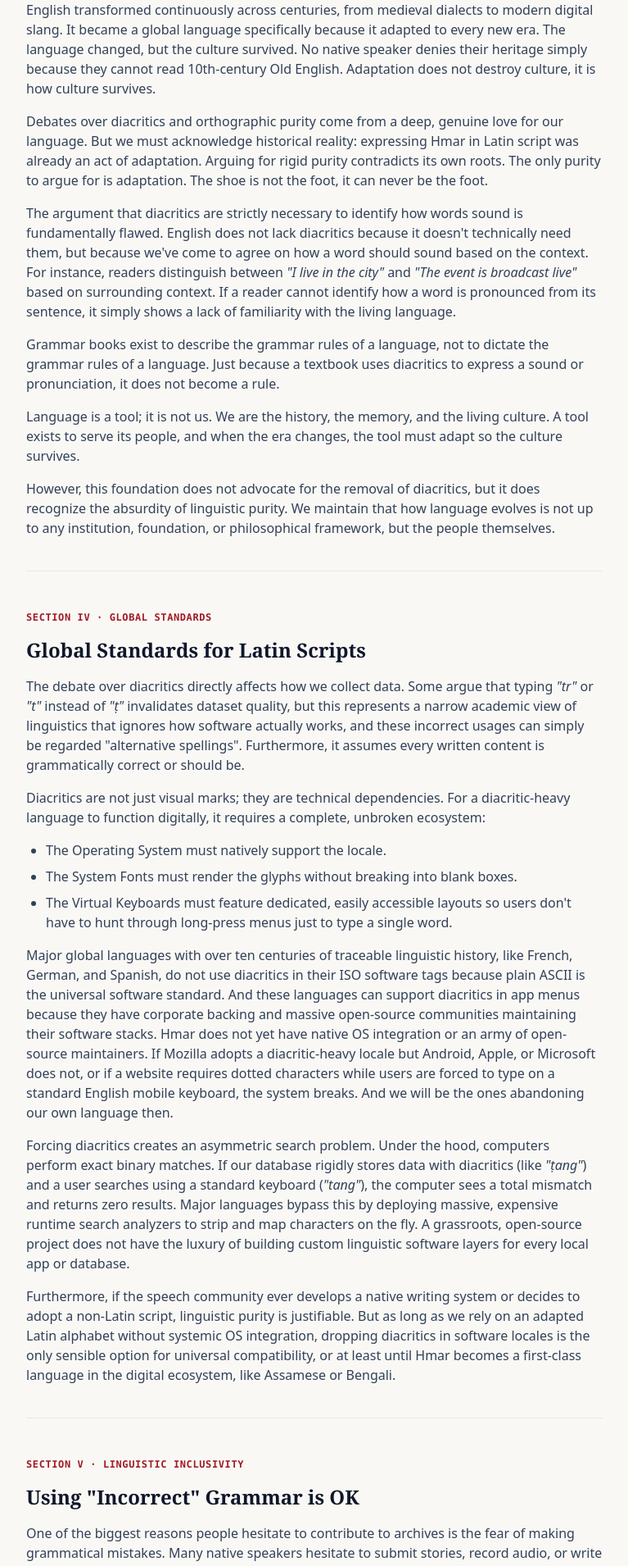
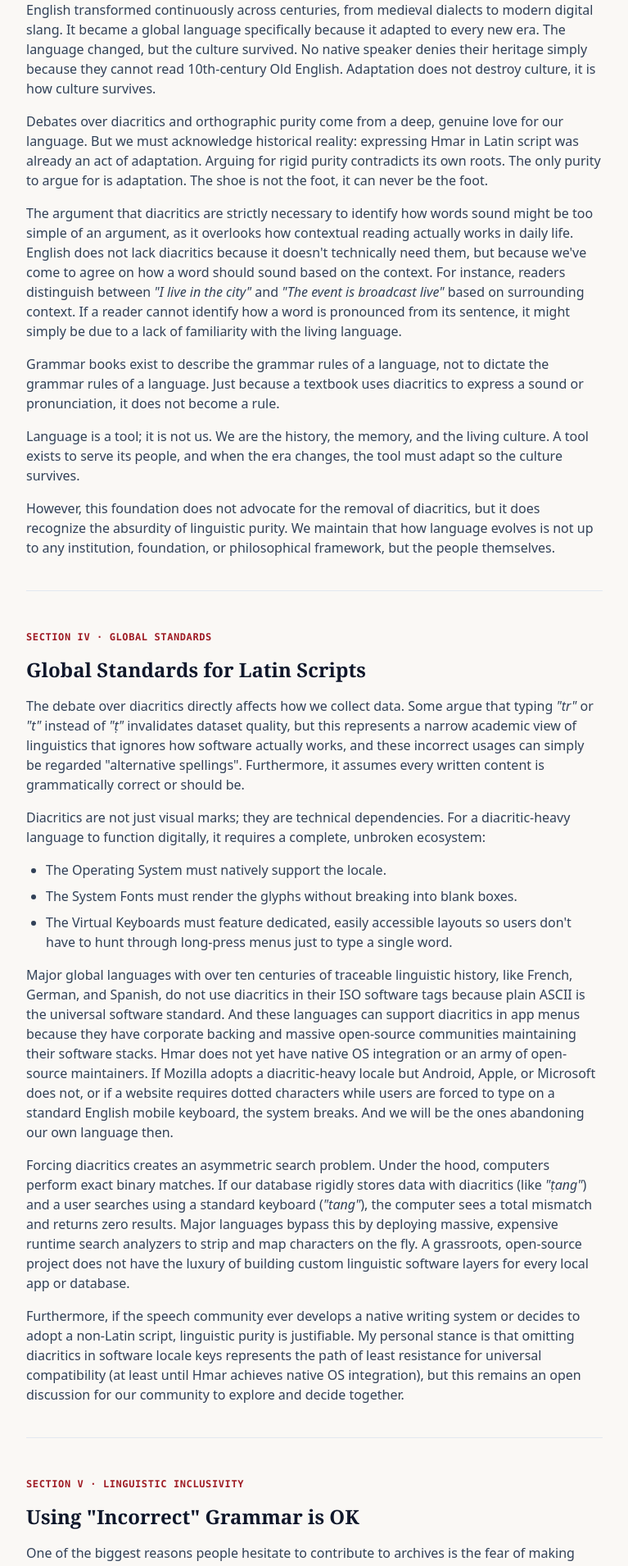
Before and after one commit to hmar-heritage-org/home, a Next.js app: page /philosophy in a window 1280 px wide. Shown: the part 1600-3510 px from the top of the page at 82% size, without its empty margins (256-1023 px from the left). Built offline with nearby package versions, Linux system fonts and the light colour scheme.

Commit message:
docs(standards,philosophy,home): refine tone preambles, grant readiness context, and diacritics stance

```diff
--- a/public/index.md
+++ b/public/index.md
@@ -43,6 +43,8 @@ Regardless, I should clarify that this is not something we are merely *trying* t
 
 Especially when you consider there are so many scholars and academics within the community far better fitted for this. Maybe they know something I don't, and these issues are things they are working on in secret, in which case, this would be really embarrassing for me. But I think that is unlikely, and I can explain why in detail, but it'll just take up space here so maybe I'll address that in my blog some other time.
 
+I created this website not necessarily as a declaration, although it helps a bit, but due to grants and funding. So it's important that we look as prestigious as possible, although the addition of this might have invalidated the prestige a bit.
+
 **Basically TLDR: This foundation isn't as grand as it pretends to be.**
 
 ---
--- a/public/philosophy.md
+++ b/public/philosophy.md
@@ -35,7 +35,7 @@ The reason Hebrew, Aramaic, and Ancient Greek are still spoken or studied today
 
 Debates over diacritics and orthographic purity come from a deep, genuine love for our language. But we must acknowledge historical reality: expressing Hmar in Latin script was already an act of adaptation. Arguing for rigid purity contradicts its own roots. The only purity to argue for is adaptation. The shoe is not the foot, it can never be the foot.
 
-The argument that diacritics are strictly necessary to identify how words sound is fundamentally flawed. English does not lack diacritics because it doesn't technically need them, but because we've come to agree on how a word should sound based on the context. For instance, readers distinguish between *"I live in the city"* and *"The event is broadcast live"* based on surrounding context. If a reader cannot identify how a word is pronounced from its sentence, it simply shows a lack of familiarity with the living language.
+The argument that diacritics are strictly necessary to identify how words sound might be too simple of an argument, as it overlooks how contextual reading actually works in daily life. English does not lack diacritics because it doesn't technically need them, but because we've come to agree on how a word should sound based on the context. For instance, readers distinguish between *"I live in the city"* and *"The event is broadcast live"* based on surrounding context. If a reader cannot identify how a word is pronounced from its sentence, it might simply be due to a lack of familiarity with the living language.
 
 Grammar books exist to describe the grammar rules of a language, not to dictate the grammar rules of a language. Just because a textbook uses diacritics to express a sound or pronunciation, it does not become a rule.
 
@@ -57,7 +57,7 @@ Major global languages with over ten centuries of traceable linguistic history,
 
 Forcing diacritics creates an asymmetric search problem. Under the hood, computers perform exact binary matches. If our database rigidly stores data with diacritics (like *"ṭang"*) and a user searches using a standard keyboard (*"tang"*), the computer sees a total mismatch and returns zero results. Major languages bypass this by deploying massive, expensive runtime search analyzers to strip and map characters on the fly. A grassroots, open-source project does not have the luxury of building custom linguistic software layers for every local app or database.
 
-Furthermore, if the speech community ever develops a native writing system or decides to adopt a non-Latin script, linguistic purity is justifiable. But as long as we rely on an adapted Latin alphabet without systemic OS integration, dropping diacritics in software locales is the only sensible option for universal compatibility, or at least until Hmar becomes a first-class language in the digital ecosystem, like Assamese or Bengali.
+Furthermore, if the speech community ever develops a native writing system or decides to adopt a non-Latin script, linguistic purity is justifiable. My personal stance is that omitting diacritics in software locale keys represents the path of least resistance for universal compatibility (at least until Hmar achieves native OS integration), but this remains an open discussion for our community to explore and decide together.
 
 ---
 
--- a/src/app/page.tsx
+++ b/src/app/page.tsx
@@ -132,6 +132,10 @@ export default function HomePage() {
 
             <p>
               Especially when you consider there are so many scholars and academics within the community far better fitted for this. Maybe they know something I don't, and these issues are things they are working on in secret, in which case, this would be really embarrassing for me. But I think that is unlikely, and I can explain why in detail, but it'll just take up space here so maybe I'll address that in my blog some other time.
+            </p>
+
+            <p>
+              I created this website not necessarily as a declaration, although it helps a bit, but due to grants and funding. So it's important that we look as prestigious as possible, although the addition of this might have invalidated the prestige a bit.
             </p>
 
             <p className="font-bold text-slate-900 border-l-2 border-[#9E1B24] pl-3 py-0.5">
--- a/src/app/philosophy/page.tsx
+++ b/src/app/philosophy/page.tsx
@@ -93,7 +93,7 @@ export default function PhilosophyPage() {
               Debates over diacritics and orthographic purity come from a deep, genuine love for our language. But we must acknowledge historical reality: expressing Hmar in Latin script was already an act of adaptation. Arguing for rigid purity contradicts its own roots. The only purity to argue for is adaptation. The shoe is not the foot, it can never be the foot.
             </p>
             <p>
-              The argument that diacritics are strictly necessary to identify how words sound is fundamentally flawed. English does not lack diacritics because it doesn&apos;t technically need them, but because we&apos;ve come to agree on how a word should sound based on the context. For instance, readers distinguish between <em>&quot;I live in the city&quot;</em> and <em>&quot;The event is broadcast live&quot;</em> based on surrounding context. If a reader cannot identify how a word is pronounced from its sentence, it simply shows a lack of familiarity with the living language.
+              The argument that diacritics are strictly necessary to identify how words sound might be too simple of an argument, as it overlooks how contextual reading actually works in daily life. English does not lack diacritics because it doesn&apos;t technically need them, but because we&apos;ve come to agree on how a word should sound based on the context. For instance, readers distinguish between <em>&quot;I live in the city&quot;</em> and <em>&quot;The event is broadcast live&quot;</em> based on surrounding context. If a reader cannot identify how a word is pronounced from its sentence, it might simply be due to a lack of familiarity with the living language.
             </p>
             <p>
               Grammar books exist to describe the grammar rules of a language, not to dictate the grammar rules of a language. Just because a textbook uses diacritics to express a sound or pronunciation, it does not become a rule.
@@ -134,7 +134,7 @@ export default function PhilosophyPage() {
               Forcing diacritics creates an asymmetric search problem. Under the hood, computers perform exact binary matches. If our database rigidly stores data with diacritics (like <em>&quot;ṭang&quot;</em>) and a user searches using a standard keyboard (<em>&quot;tang&quot;</em>), the computer sees a total mismatch and returns zero results. Major languages bypass this by deploying massive, expensive runtime search analyzers to strip and map characters on the fly. A grassroots, open-source project does not have the luxury of building custom linguistic software layers for every local app or database.
             </p>
             <p>
-              Furthermore, if the speech community ever develops a native writing system or decides to adopt a non-Latin script, linguistic purity is justifiable. But as long as we rely on an adapted Latin alphabet without systemic OS integration, dropping diacritics in software locales is the only sensible option for universal compatibility, or at least until Hmar becomes a first-class language in the digital ecosystem, like Assamese or Bengali.
+              Furthermore, if the speech community ever develops a native writing system or decides to adopt a non-Latin script, linguistic purity is justifiable. My personal stance is that omitting diacritics in software locale keys represents the path of least resistance for universal compatibility (at least until Hmar achieves native OS integration), but this remains an open discussion for our community to explore and decide together.
             </p>
           </div>
         </section>
--- a/src/app/standards/page.tsx
+++ b/src/app/standards/page.tsx
@@ -62,6 +62,9 @@ export default function StandardsPage() {
             </p>
             <p>
               The Foundation does not claim scientific authority over global language registries or neighboring speech communities. Our purpose is to establish clear, transparent standards for our own open datasets, software metadata, and community digital archives, while petitioning upstream maintainers for long-overdue metadata corrections.
+            </p>
+            <p>
+              While the language used on this page may sound definitive and at times confrontational, that is not our intention; there is simply no soft way to state that we reject these outdated classifications without making it sound like a declaration. We also understand that our stance is far more ambitious than it needs to be, but there can be no middle ground when we can literally observe structural flaws that directly undermine our languages and, by proxy, the living identity of our culture.
             </p>
           </div>
         </section>
```
Also changed, not shown: public/standards.md (+2 -0 lines).
